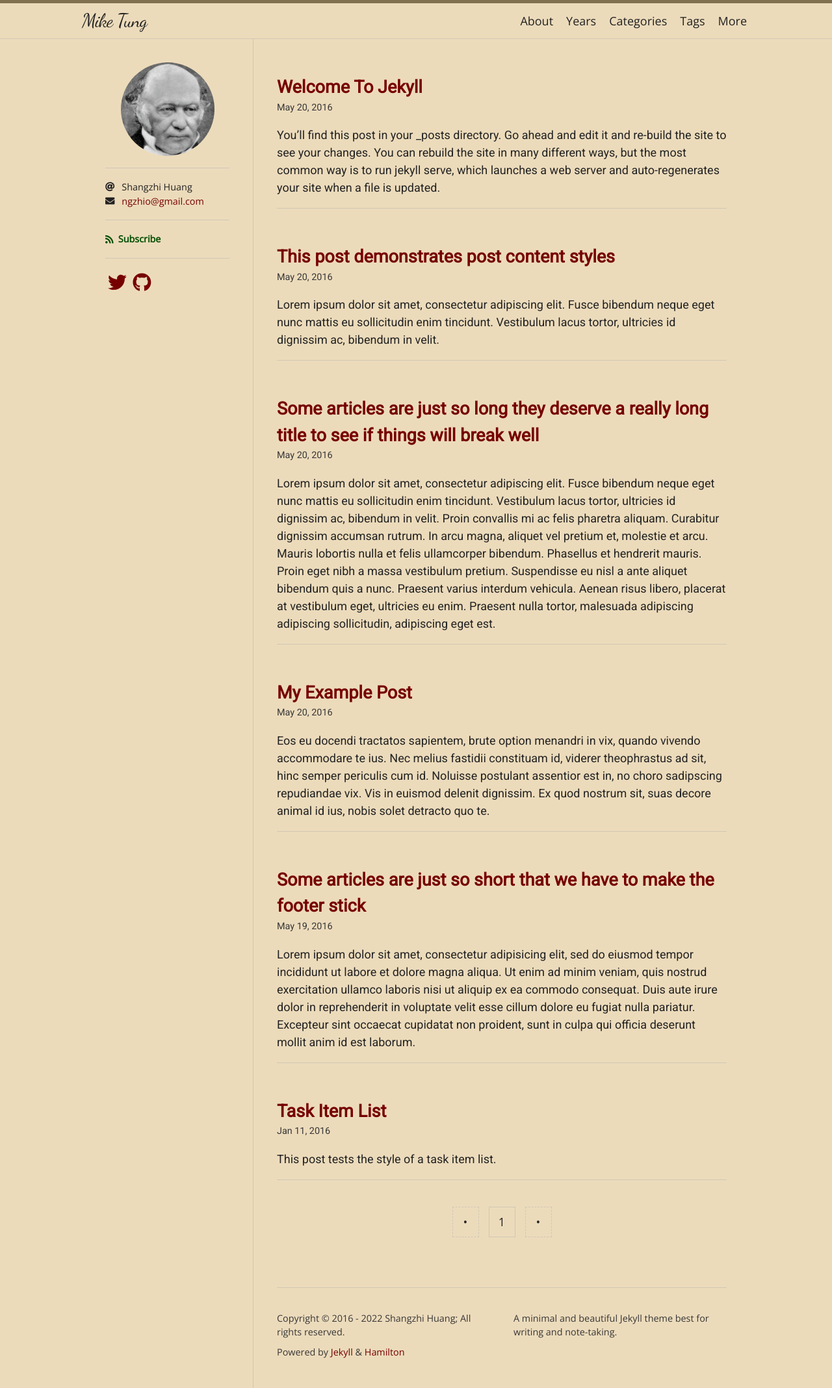
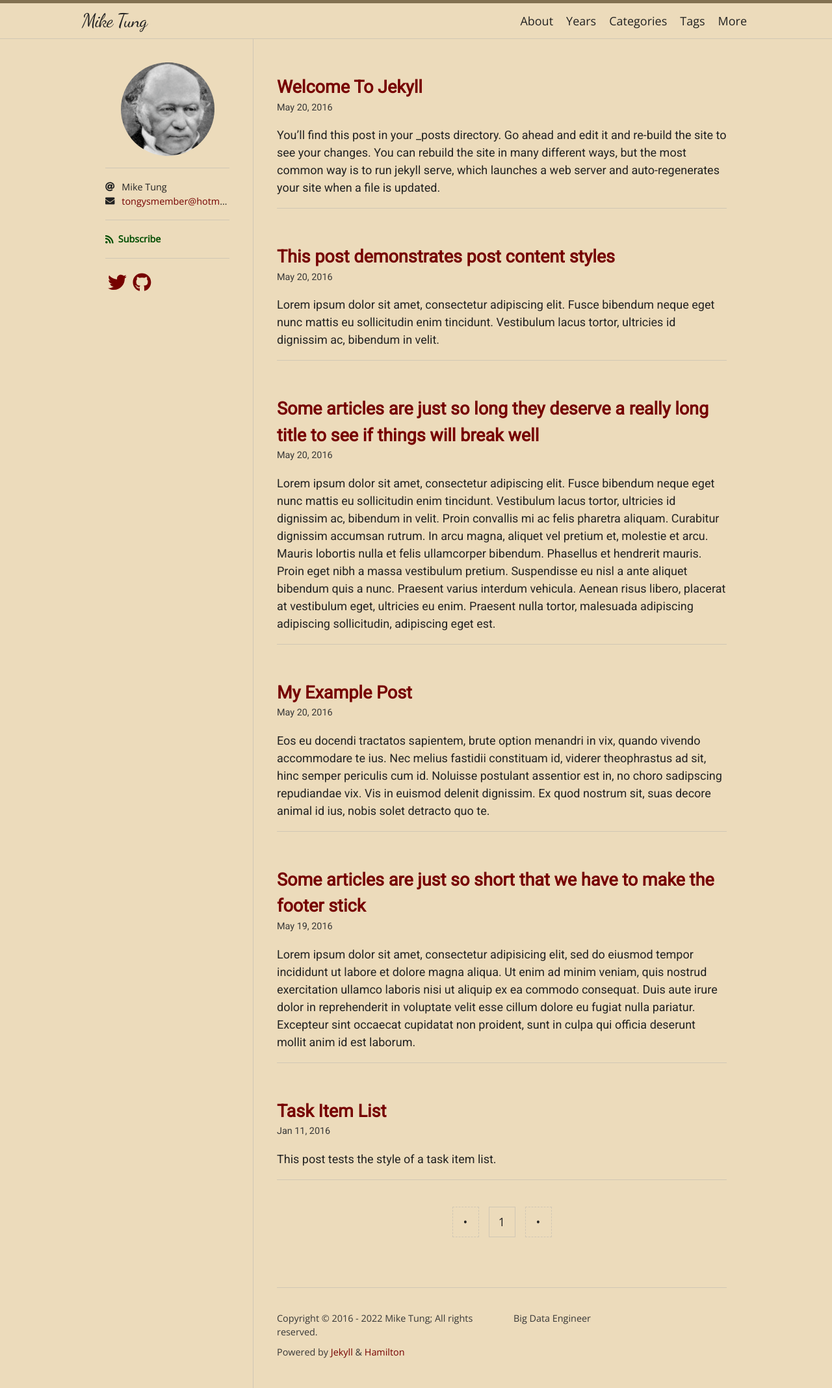
Before and after one commit to tongysmember/tongysmember.github.io, a Jekyll site: the page built from index.html, in a window 1280 px wide. Shown: the whole page at 65% size. Built offline with Jekyll 4.4.1, drawn with Linux system fonts in a browser that asks for light colours; nearby versions of some CDN libraries; some web fonts are replaced; the list of posts is cut into pages by our own code.

Commit message:
[UPDATE] INFO

```diff
--- a/_config.yml
+++ b/_config.yml
@@ -1,8 +1,8 @@
 title: Mike Tung
-description: A minimal and beautiful Jekyll theme best for writing and note-taking.
-author: Shangzhi Huang
+description: Big Data Engineer
+author: Mike Tung
 avatar: /logo.png
-email: ngzhio@gmail.com
+email: tongysmember@hotmail.com
 
 plugins:
   - jekyll-seo-tag
@@ -34,10 +34,10 @@ exclude:
 #  card: summary
 logo: logo.png
 social:
-  name: Shangzhi Huang
+  name: Mike Tung
   links:
-    - https://twitter.com/ngzhio
-    - https://www.facebook.com/ngzhio
-    - https://github.com/ngzhio
-google_site_verification: u4WXQl0Eu66rsQo2kRdCNx
+    #- https://twitter.com/ngzhio
+    #- https://www.facebook.com/ngzhio
+    - https://github.com/tongysmember
+#google_site_verification: u4WXQl0Eu66rsQo2kRdCNx
 lang: en
```
